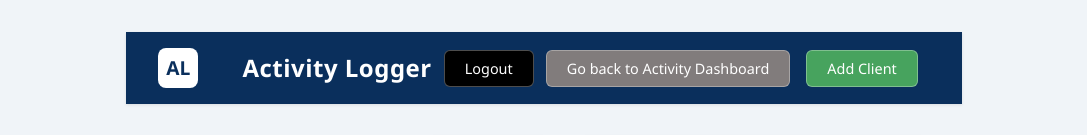
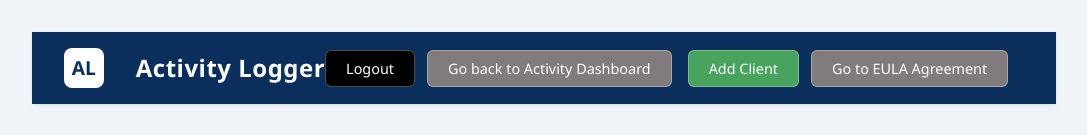
Before and after one commit to stevenc15/businessCompanion, a React (Vite) app in the folder frontend/: page /clientDashboard in a window 1280 px wide. Shown: the top 135 px of the page, without its empty margins (96-1183 px from the left). Built offline with nearby package versions, Linux system fonts and the light colour scheme; no server answers.

Commit message:
go to eula agreement

```diff
--- a/frontend/src/Admin/ActivityDashboard.jsx
+++ b/frontend/src/Admin/ActivityDashboard.jsx
@@ -209,6 +209,16 @@ function ActivityDashboard() {
             }}
           >
             Add Activity
+          </button>
+
+          {/*To EULA Agreement*/}
+          <button
+            className="go-back-button"
+            onClick={() => {
+              navigate('/endUserAgreement');
+            }}
+          >
+            Go to EULA Agreement
           </button>
         </div>
 
--- a/frontend/src/Admin/ClientDashboard.jsx
+++ b/frontend/src/Admin/ClientDashboard.jsx
@@ -188,6 +188,16 @@ function ClientDashboard() {
             }}
           >
             Add Client
+          </button>
+
+          {/*To EULA Agreement*/}
+          <button
+            className="go-back-button"
+            onClick={() => {
+              navigate('/endUserAgreement');
+            }}
+          >
+            Go to EULA Agreement
           </button>
 
         </div>
```
